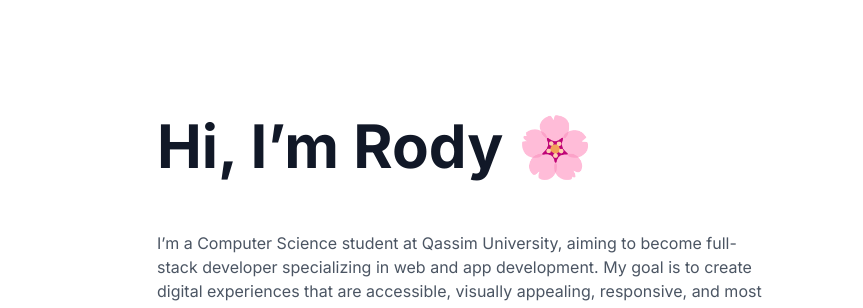
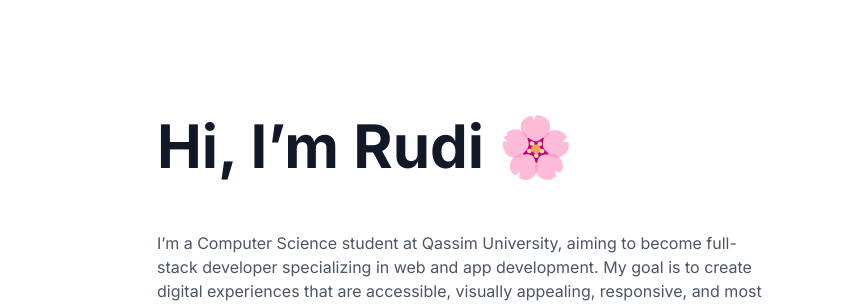
Before and after one commit to meisru/Portfolio-html-css-js, a plain HTML site: page index.html in a window 1280 px wide. Shown: the part 142-450 px from the top of the page, 0-863 px from the left. Drawn offline with nearby package versions, Linux system fonts and the light colour scheme.

Commit message:
Update index.html

```diff
--- a/index.html
+++ b/index.html
@@ -125,7 +125,7 @@
         <section id="FirstPage">
             <div class="Page-container FirstPage-container">
                 <div id="intro">
-                    <h1>Hi, I’m Rody 🌸</h1>
+                    <h1>Hi, I’m Rudi 🌸</h1>
                     <p class="body2 normal">
                         I’m a Computer Science student at Qassim University, aiming to
                         become full-stack developer specializing in web and app development. My goal is to create
```
